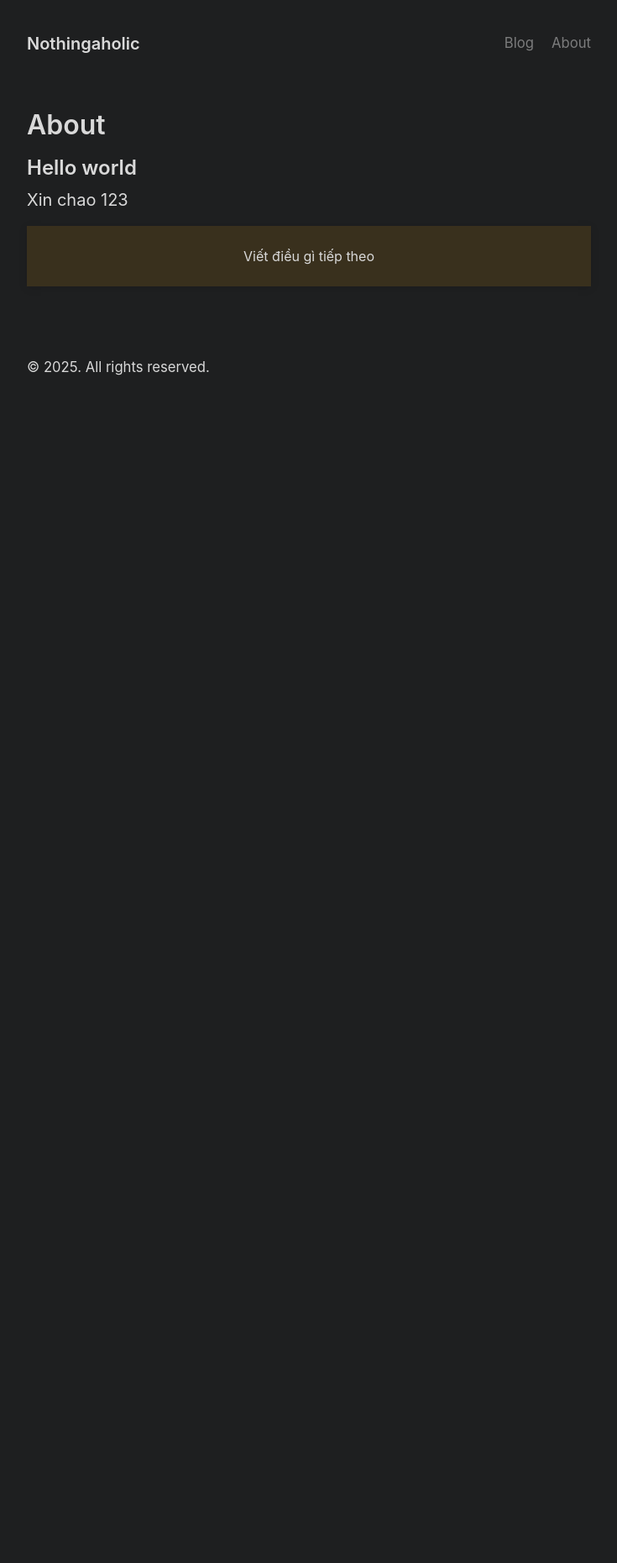
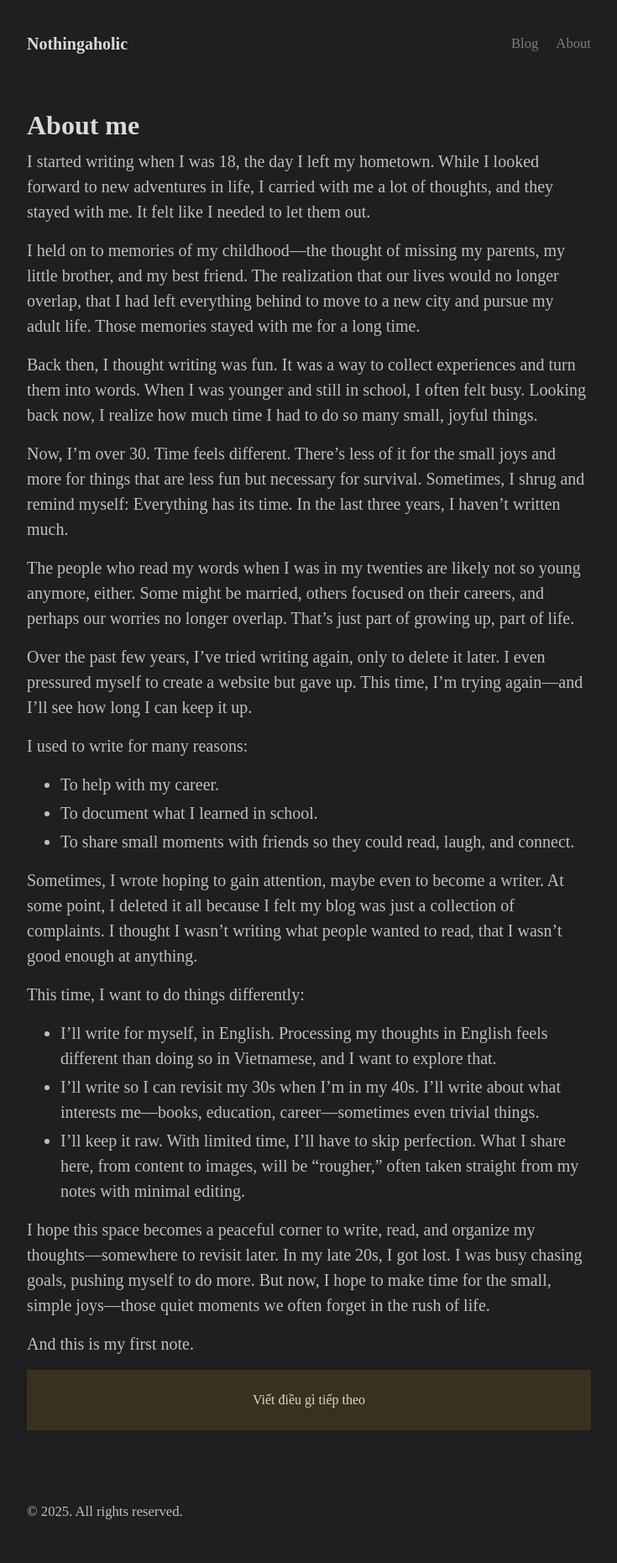
Before and after one commit to xkhanhnguyen/blog, a Jekyll site: the page built from about.md, in a window 1280 px wide. Shown: the whole page at 84% size, without its empty margins (272-1007 px from the left). Built offline with Jekyll 4.4.1, drawn with Linux system fonts in a browser that asks for light colours; before the commit the page ends 900 px from its top, so only the background shows below that.

Commit message:
update some css, about me

```diff
--- a/_sass/_base.scss
+++ b/_sass/_base.scss
@@ -8,10 +8,12 @@
 
 body {
   margin: 0;
-  font-family: var(--body-font);
+  // font-family: -apple-system, BlinkMacSystemFont, "Segoe UI", Helvetica, Arial, sans-serif, "Apple Color Emoji", "Segoe UI Emoji";
+  font-family: var(--font-body);
+  // font-family: var(--body-font);
   font-size: var(--body-font-size);
   line-height: var(--body-line-height);
-  color: var(--body-color);
+  color: #bfbfbf;
   background-color: var(--body-bg);
   -webkit-text-size-adjust: 100%;
       -ms-text-size-adjust: 100%;
--- a/about.md
+++ b/about.md
@@ -1,11 +1,41 @@
 ---
 layout: page
-title: About
+title: About me
 permalink: /about/
 ---
 
-## Hello world
-Xin chao 123
+I started writing when I was 18, the day I left my hometown. While I looked forward to new adventures in life, I carried with me a lot of thoughts, and they stayed with me. It felt like I needed to let them out.
+
+I held on to memories of my childhood—the thought of missing my parents, my little brother, and my best friend. The realization that our lives would no longer overlap, that I had left everything behind to move to a new city and pursue my adult life. Those memories stayed with me for a long time.
+
+Back then, I thought writing was fun. It was a way to collect experiences and turn them into words. When I was younger and still in school, I often felt busy. Looking back now, I realize how much time I had to do so many small, joyful things.
+
+Now, I’m over 30. Time feels different. There’s less of it for the small joys and more for things that are less fun but necessary for survival. Sometimes, I shrug and remind myself: Everything has its time. In the last three years, I haven’t written much.
+
+The people who read my words when I was in my twenties are likely not so young anymore, either. Some might be married, others focused on their careers, and perhaps our worries no longer overlap. That’s just part of growing up, part of life.
+
+Over the past few years, I’ve tried writing again, only to delete it later. I even pressured myself to create a website but gave up. This time, I’m trying again—and I’ll see how long I can keep it up.
+
+I used to write for many reasons:
+
+- To help with my career.
+- To document what I learned in school.
+- To share small moments with friends so they could read, laugh, and connect.
+
+Sometimes, I wrote hoping to gain attention, maybe even to become a writer. At some point, I deleted it all because I felt my blog was just a collection of complaints. I thought I wasn’t writing what people wanted to read, that I wasn’t good enough at anything.
+
+This time, I want to do things differently:
+
+- I’ll write for myself, in English. Processing my thoughts in English feels different than doing so in Vietnamese, and I want to explore that.
+- I’ll write so I can revisit my 30s when I’m in my 40s. I’ll write about what interests me—books, education, career—sometimes even trivial things.
+- I’ll keep it raw. With limited time, I’ll have to skip perfection. What I share here, from content to images, will be “rougher,” often taken straight from my notes with minimal editing.
+
+I hope this space becomes a peaceful corner to write, read, and organize my thoughts—somewhere to revisit later. In my late 20s, I got lost. I was busy chasing goals, pushing myself to do more. But now, I hope to make time for the small, simple joys—those quiet moments we often forget in the rush of life.
+
+And this is my first note.
+
+
+
 
 <p class="message">
 Viết điều gì tiếp theo
```
